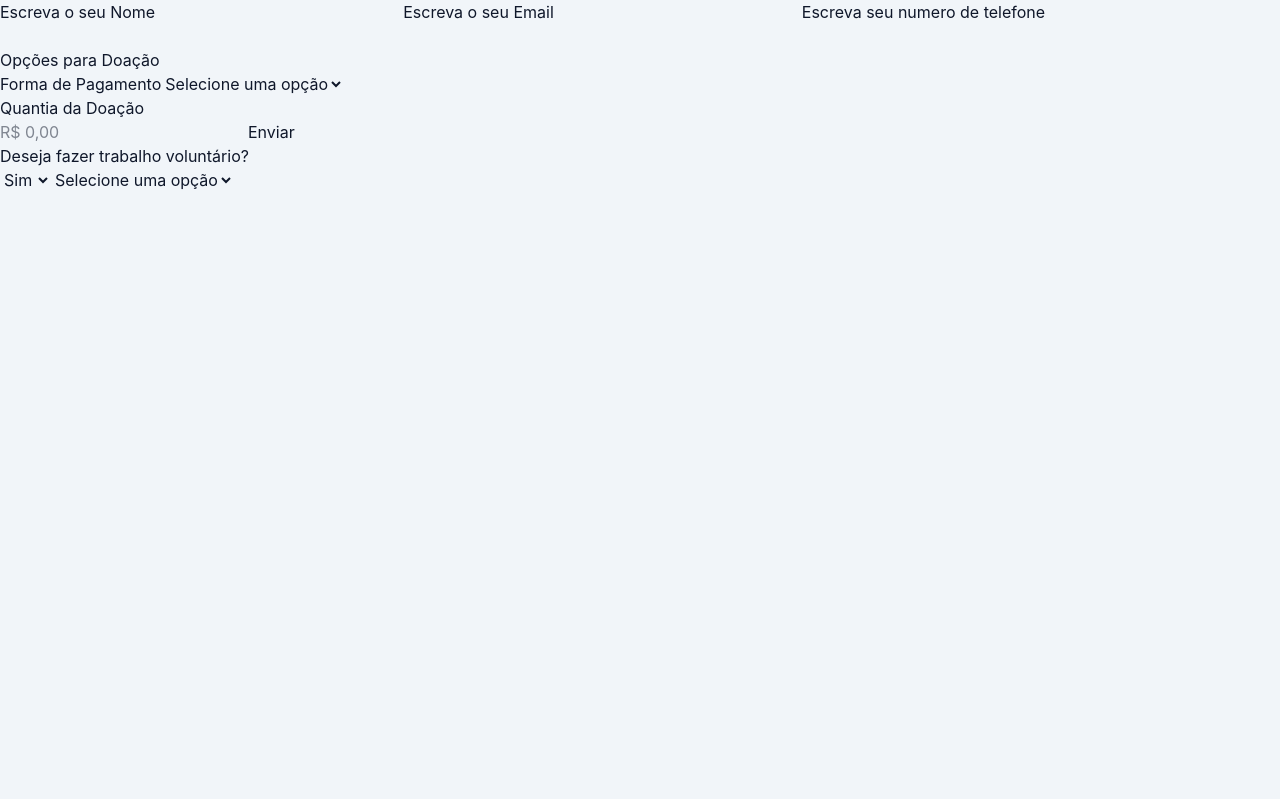
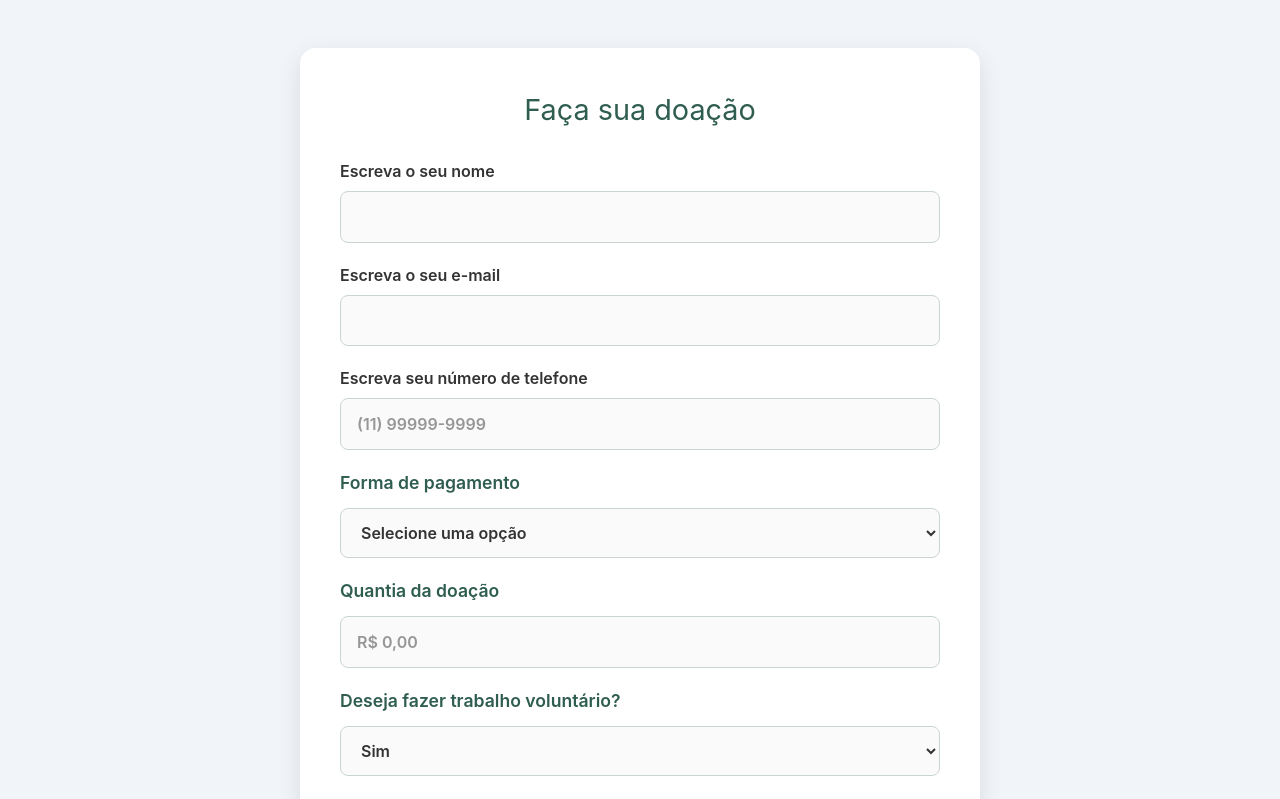
Before and after one commit to tiozinhodomine/Vozes-da-Rua, a React (Vite) app: page /Form in a window 1280 px wide. Shown: the top 799 px of the page. Built offline with nearby package versions, Linux system fonts and the light colour scheme.

Commit message:
Leonardo pq vc faz minha vida mais dificil

```diff
--- a/package.json
+++ b/package.json
@@ -22,7 +22,7 @@
     "react-dom": "^19.2.7",
     "react-leaflet": "^5.0.0",
     "react-router": "^8.3.1",
-    "react-router-dom": "^7.18.3",
+    "react-router-dom": "^6.30.6",
     "tailwindcss": "^4.3.2"
   },
   "devDependencies": {
--- a/src/components/Hero/Hero.tsx
+++ b/src/components/Hero/Hero.tsx
@@ -1,12 +1,14 @@
+import { useNavigate } from "react-router-dom";
 import heroImage from "../../assets/images/hero/hero.png";
+// import { FormPage } from "../../pages/FormPage/FormPage";
 
 export default function Hero() {
+
+  const navigate = useNavigate();
   return (
     <section className="w-full bg-[#F1F5F9]">
       <div className="max-w-7xl mx-auto min-h-[85vh] flex items-center justify-between px-8">
-
         <div className="max-w-xl">
-
           <span className="text-blue-600 font-semibold">
             Plataforma Solidária
           </span>
@@ -15,8 +17,7 @@ export default function Hero() {
             Conectando
             <br />
             solidariedade
-            <br />
-            à ação.
+            <br />à ação.
           </h1>
 
           <p className="mt-6 text-lg text-slate-600 leading-8">
@@ -25,7 +26,6 @@ export default function Hero() {
           </p>
 
           <div className="flex gap-4 mt-10">
-
             <button
               className="
                 bg-blue-600
@@ -38,10 +38,7 @@ export default function Hero() {
                 transition-all
                 duration-300
               "
-              onClick={() => {
-                window.location.href = "/form";
-              }}
-            >
+              onClick={()=> navigate("FormPage")}>
               Quero ajudar
             </button>
 
@@ -61,21 +58,16 @@ export default function Hero() {
             >
               Ver organizações
             </button>
-
           </div>
-
         </div>
 
         <div className="w-[500px]">
-
           <img
             src={heroImage}
             alt="Voluntários ajudando pessoas em situação de rua"
             className="w-full mix-blend-multiply"
           />
-
         </div>
-
       </div>
     </section>
   );
--- a/src/pages/FormPage/FormPage.tsx
+++ b/src/pages/FormPage/FormPage.tsx
@@ -1,55 +1,75 @@
+import styles from "./style.module.css";
 
 export function FormPage() {
-    return (
+  return (
+    <form className={styles.form}>
+      <h1 className={styles.title}>Faça sua doação</h1>
 
-    <form>
-
-      <label >
-        Escreva o seu Nome
-        <input type="text" />
+      <label className={styles.field}>
+        Escreva o seu nome
+        <input type="text" required />
       </label>
 
-      <label >
-        Escreva o seu Email
-        <input type="email" />
+      <label className={styles.field}>
+        Escreva o seu e-mail
+        <input type="email" required />
       </label>
 
-
-      <label >
-        Escreva seu numero de telefone
-        <input type="tel" />
+      <label className={styles.field}>
+        Escreva seu número de telefone
+        <input
+          autoComplete="tel"
+          type="tel"
+          placeholder="(11) 99999-9999"
+          pattern="\([0-9]{2}\) [0-9]{5}-[0-9]{4}"
+          title="Formato esperado: (11) 99999-9999"
+        />
       </label>
 
-      <label >
-        <p>Opções para Doação</p>
-        <label htmlFor="payment-method">Forma de Pagamento</label>
-        <select name="payment-method" id="payment-method">
-          <option >Selecione uma opção</option>
-          <option value="credit-card">Cartão de Crédito</option>
-          <option value="debit-card">Cartão de Débito</option>
+      <label className={styles.field}>
+        <span className={styles.sectionTitle}>Forma de pagamento</span>
+        <select name="payment-method" required>
+          <option value="">Selecione uma opção</option>
+          <option value="credit-card">Cartão de crédito</option>
+          <option value="debit-card">Cartão de débito</option>
           <option value="bank-transfer">Pix</option>
         </select>
       </label>
-      <label >
-        <p>Quantia da Doação</p>
-        <input type="number" placeholder="R$ 0,00" />
+
+      <label className={styles.field}>
+        <span className={styles.sectionTitle}>Quantia da doação</span>
+        <input
+          type="number"
+          min="1"
+          step="0.01"
+          placeholder="R$ 0,00"
+          required
+        />
       </label>
-      <button type="submit">Enviar</button>
-      <label >
-        <p>Deseja fazer trabalho voluntário?</p>
-        <select name="Yes/No" id="">
-          <option value="Yes">Sim</option>
-          <option value="No">Não</option>
+
+      <label className={styles.field}>
+        <span className={styles.sectionTitle}>
+          Deseja fazer trabalho voluntário?
+        </span>
+        <select name="volunteer">
+          <option value="yes">Sim</option>
+          <option value="no">Não</option>
         </select>
-        <select name="ONG" id="ONG">
-          <option >Selecione uma opção</option>
+      </label>
+
+      <label className={styles.field}>
+        ONG de interesse
+        <select name="ong">
+          <option value="">Selecione uma opção</option>
           <option value="ong-1">ONG 1</option>
           <option value="ong-2">ONG 2</option>
           <option value="ong-3">ONG 3</option>
         </select>
+      </label>
 
-
-      </label>
+      <button className={styles.submitButton} type="submit">
+        Enviar
+      </button>
     </form>
-    )
+  );
 }
--- /dev/null
+++ b/src/pages/FormPage/style.module.css
@@ -0,0 +1,77 @@
+.form {
+    width: min(100% - 2rem, 680px);
+    margin: 3rem auto;
+    padding: 2.5rem;
+    display: flex;
+    flex-direction: column;
+    gap: 1.25rem;
+    background-color: #ffffff;
+    border-radius: 16px;
+    box-shadow: 0 8px 24px rgb(0 0 0 / 10%);
+}
+
+.title {
+    margin-bottom: 0.5rem;
+    color: #2f5d50;
+    text-align: center;
+    font-size: 1.8rem;
+}
+
+.field {
+    display: flex;
+    flex-direction: column;
+    gap: 0.5rem;
+    color: #333333;
+    font-weight: 600;
+}
+
+.field input,
+.field select {
+    width: 100%;
+    padding: 0.8rem 1rem;
+    border: 1px solid #cbd5d0;
+    border-radius: 8px;
+    background-color: #fafafa;
+    color: #333333;
+    font-size: 1rem;
+    outline: none;
+    transition: border-color 0.2s, box-shadow 0.2s;
+    box-sizing: border-box;
+}
+
+.field input:focus,
+.field select:focus {
+    border-color: #2f8f70;
+    box-shadow: 0 0 0 3px rgb(47 143 112 / 15%);
+}
+
+.sectionTitle {
+    margin: 0 0 0.25rem;
+    color: #2f5d50;
+    font-size: 1.1rem;
+}
+
+.submitButton {
+    margin-top: 0.75rem;
+    padding: 0.9rem;
+    border: none;
+    border-radius: 8px;
+    background-color: #2f8f70;
+    color: #ffffff;
+    font-size: 1rem;
+    font-weight: 700;
+    cursor: pointer;
+    transition: background-color 0.2s, transform 0.2s;
+}
+
+.submitButton:hover {
+    background-color: #26765d;
+    transform: translateY(-1px);
+}
+
+@media (max-width: 600px) {
+    .form {
+        margin: 1.5rem auto;
+        padding: 1.5rem;
+    }
+}
--- a/src/pages/Home/home.tsx
+++ b/src/pages/Home/home.tsx
@@ -4,10 +4,13 @@ import HowItWorks from "../../components/HowItWorks/HowItWorks";
 import FeaturedOrganizations from "../../components/FeaturedOrganizations/FeaturedOrganizations";
 import Footer from "../../components/Footer/Footer";
 
+
 export default function Home() {
   return (
     <>
       <Navbar />
+
+
 
       <Hero />
 
--- a/src/routes/AppRoutes.tsx
+++ b/src/routes/AppRoutes.tsx
@@ -1,21 +1,20 @@
-import { createBrowserRouter } from "react-router-dom";
-import App from "../App";
-import { FormPage } from "../pages/FormPage/FormPage";
+import { Route, Routes } from "react-router";
 import About from "../pages/About/about";
 import Home from "../pages/Home/home";
-import Organizations from "../pages/Organizations/organizations";
+import { FormPage } from "../pages/FormPage/FormPage";
 
 
-export const router = createBrowserRouter([
-  {
-    path: "/",
-    element: <App />,
-    children: [
-      { path: "/App", element: <App /> },
-      { path: "/sobre", element: <About /> },
-      { path: "/Home", element: <Home /> },
-      { path: "/Organization", element: <Organizations /> },
-      { path: "/Form", element: <FormPage /> },
-    ],
-  },
-]);
+
+export default function AppRoutes() {
+  return (
+  <Routes>
+    <Route element={<MainLayout/>}>
+    <Route path="/Home"  element={<Home/>}/>
+    <Route path="/sobre"  element={<About/>}/>
+    <Route path="/Form"  element={<FormPage/>}/>
+    </Route>
+    <Route path="*" element={<Notfound/>}/>
+  </Routes>
+
+
+  )}
```
Also changed, not shown: 1 other file (tests, documents, lock files or other folders).
